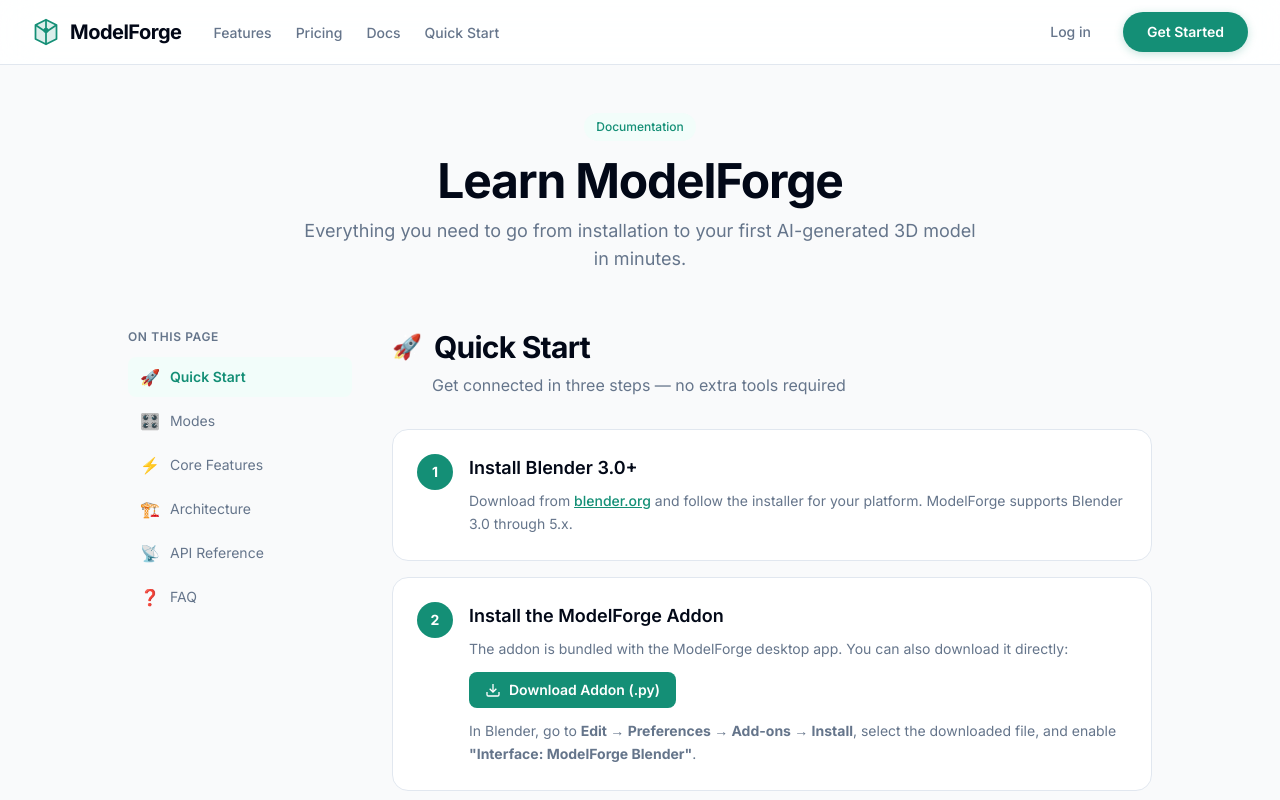
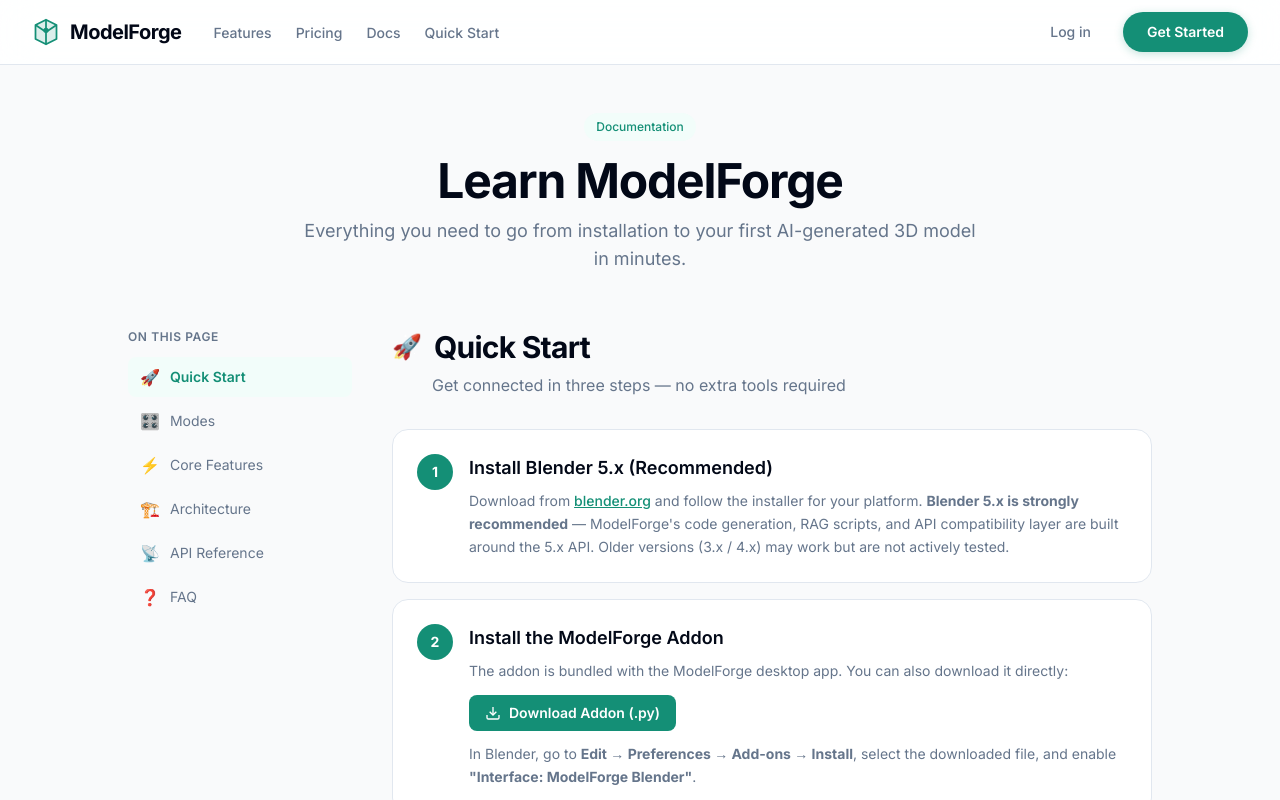
Before and after one commit to Ker102/ModelForge, a Next.js app: page /docs in a window 1280 px wide. Shown: the top 800 px of the page. Built offline with nearby package versions, Linux system fonts and the light colour scheme.

Commit message:
docs: recommend Blender 5.x in Quick Start and FAQ

```diff
--- a/app/docs/page.tsx
+++ b/app/docs/page.tsx
@@ -250,10 +250,10 @@
             <Section id="quick-start">
               <SectionTitle icon="🚀" title="Quick Start" subtitle="Get connected in three steps — no extra tools required" />
               <div className="space-y-4">
-                <StepCard num={1} title="Install Blender 3.0+">
+                <StepCard num={1} title="Install Blender 5.x (Recommended)">
                   <p>Download from <a href="https://www.blender.org/download/" target="_blank" rel="noreferrer"
                     className="font-medium underline" style={{ color: "hsl(var(--forge-accent))" }}>blender.org</a> and
-                    follow the installer for your platform. ModelForge supports Blender 3.0 through 5.x.</p>
+                    follow the installer for your platform. <strong>Blender 5.x is strongly recommended</strong> — ModelForge&apos;s code generation, RAG scripts, and API compatibility layer are built around the 5.x API. Older versions (3.x / 4.x) may work but are not actively tested.</p>
                 </StepCard>
 
                 <StepCard num={2} title="Install the ModelForge Addon">
@@ -466,7 +466,7 @@
               <div className="space-y-3">
                 <FaqItem
                   question="Which Blender versions are supported?"
-                  answer="ModelForge supports Blender 3.0 through 5.x. The AI is trained on the latest API changes and automatically generates compatible code. We track 21 categories of breaking changes between versions."
+                  answer="Blender 5.x is strongly recommended and is the primary supported version. ModelForge's RAG scripts, code generation, and API compatibility layer are all built around the Blender 5.x API. We track 21 categories of breaking changes. Older versions (3.x / 4.x) may work for basic tasks but are not actively tested."
                 />
                 <FaqItem
                   question="Can I use ModelForge with other MCP clients?"
```
